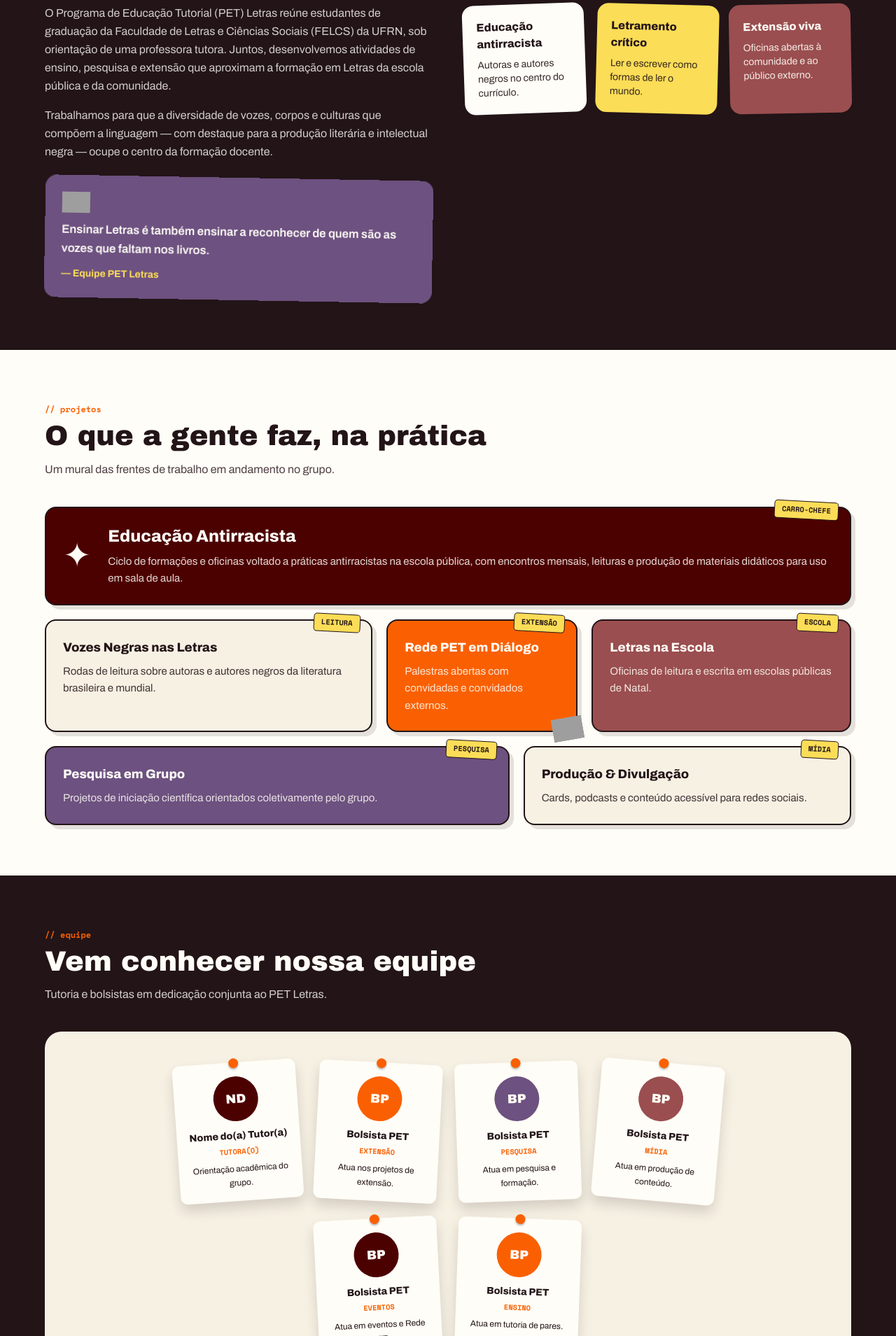
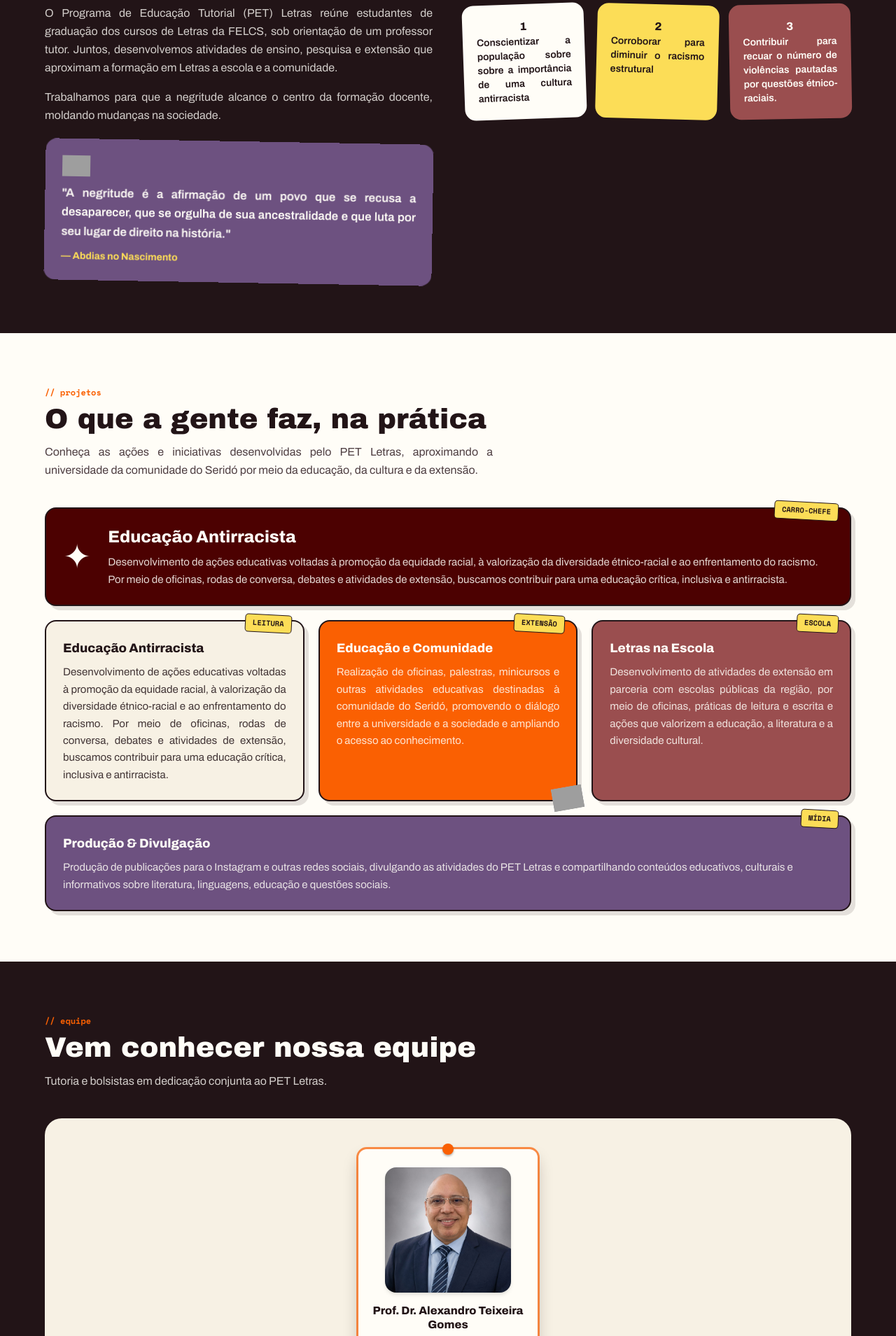
Before and after one commit to rterminus/pet-letras-website, an Astro site: page / in a window 1280 px wide. Shown: the part 891-2800 px from the top of the page at 70% size. Built offline with nearby package versions, Linux system fonts and the light colour scheme; Astro itself is replaced by a stand-in of ours; grey boxes are pictures that could not be loaded.

Commit message:
Alterações quase prontas

```diff
--- a/src/components/Equipe.astro
+++ b/src/components/Equipe.astro
@@ -2,67 +2,105 @@
 import { Image } from "astro:assets";
 import type { ImageMetadata } from "astro";
 
+import alexandroFoto from "../assets/alexandro.jpeg";
+import beatrizFoto from "../assets/beatriz.jpeg";
+import eduardoFoto from "../assets/eduardo.jpeg";
+import estefanyFoto from "../assets/estefany.jpeg";
+import felipeFoto from "../assets/felipe.jpg";
+import isisFoto from "../assets/isis.jpeg";
+import matheusFoto from "../assets/matheus.jpg";
+import patriciaFoto from "../assets/patricia.jpg";
+import rayaneFoto from "../assets/rayane.jpg";
+
 interface Membro {
   nome: string;
   papel: string;
-  desc: string;
   cor: string;
   rot: string;
   foto?: ImageMetadata;
+  objectPosition?: string;
+  destaque?: boolean;
 }
 
 const equipe: Membro[] = [
   {
-    nome: "Nome do(a) Tutor(a)",
-    papel: "TUTORA(O)",
-    desc: "Orientação acadêmica do grupo.",
+    nome: "Prof. Dr. Alexandro Teixeira Gomes",
+    papel: "Tutor do PET Letras da FELCS",
     cor: "bg-maroon",
     rot: "-rotate-[4deg]",
-    // foto: placeholder
+    foto: alexandroFoto,
+    objectPosition: "object-center",
+    destaque: true,
   },
   {
-    nome: "Bolsista PET",
-    papel: "EXTENSÃO",
-    desc: "Atua nos projetos de extensão.",
+    nome: "Beatriz Medeiros",
+    papel: "Bolsista PET",
     cor: "bg-orange",
     rot: "rotate-[3deg]",
-    // foto: placeholder
+    foto: beatrizFoto,
+    objectPosition: "object-top",
   },
   {
-    nome: "Bolsista PET",
-    papel: "PESQUISA",
-    desc: "Atua em pesquisa e formação.",
+    nome: "Eduardo N.",
+    papel: "Bolsista PET",
     cor: "bg-purple",
     rot: "-rotate-[2deg]",
-    // foto: placeholder
+    foto: eduardoFoto,
+    objectPosition: "object-top",
   },
   {
-    nome: "Bolsista PET",
-    papel: "MÍDIA",
-    desc: "Atua em produção de conteúdo.",
+    nome: "Estefany M.",
+    papel: "Bolsista PET",
     cor: "bg-terracotta",
     rot: "rotate-[5deg]",
-    // foto: placeholder
+    foto: estefanyFoto,
+    objectPosition: "object-bottom",
   },
   {
-    nome: "Bolsista PET",
-    papel: "EVENTOS",
-    desc: "Atua em eventos e Rede PET.",
+    nome: "L. Felipe",
+    papel: "Bolsista PET",
     cor: "bg-maroon",
     rot: "-rotate-[3deg]",
-    // foto: placeholder
+    foto: felipeFoto,
+    objectPosition: "object-[center_30%]",
   },
   {
-    nome: "Bolsista PET",
-    papel: "ENSINO",
-    desc: "Atua em tutoria de pares.",
+    nome: "Ísis Maria",
+    papel: "Bolsista PET",
     cor: "bg-orange",
     rot: "rotate-[2deg]",
-    // foto: placeholder
+    foto: isisFoto,
+    objectPosition: "object-center",
+  },
+  {
+    nome: "Matheus Felipe",
+    papel: "Bolsista PET",
+    cor: "bg-purple",
+    rot: "-rotate-[4deg]",
+    foto: matheusFoto,
+    objectPosition: "object-center",
+  },
+  {
+    nome: "Patrícia Gonçalves",
+    papel: "Bolsista PET",
+    cor: "bg-terracotta",
+    rot: "rotate-[3deg]",
+    foto: patriciaFoto,
+    objectPosition: "object-top",
+  },
+  {
+    nome: "Rayane Munise",
+    papel: "Bolsista PET",
+    cor: "bg-maroon",
+    rot: "-rotate-[2deg]",
+    foto: rayaneFoto,
+    objectPosition: "object-bottom",
   },
 ];
 
-// "Maria Souza" -> "MS"
+const tutor = equipe.find((m) => m.destaque);
+const bolsistas = equipe.filter((m) => !m.destaque);
+
 const iniciais = (nome: string) =>
   nome
     .split(" ")
@@ -92,10 +130,55 @@ const iniciais = (nome: string) =>
 
     <!-- Mural -->
     <div class="overflow-hidden rounded-3xl bg-paper-2 px-4 py-10 sm:px-8 sm:py-11">
-        <!-- setei o limite pra 4 por linha pois acredito que fica melhor assim -->
-      <ul class="mx-auto flex max-w-[48.5rem] flex flex-wrap justify-center gap-4 sm:gap-6">
+      <!-- Tutor em destaque -->
+      {
+        tutor && (
+          <div class="mb-12 flex justify-center">
+            <div
+              class:list={[
+                "relative w-[14.4rem] rounded-xl bg-paper px-5 pt-[1.6rem] pb-5 text-center shadow-[0_13px_22px_rgba(34,20,23,.22)] ring-[3px] ring-orange/70 sm:w-[16rem]",
+                "before:absolute before:-top-2 before:left-1/2 before:size-4 before:-translate-x-1/2 before:rounded-full before:bg-orange before:shadow-[0_2px_3px_rgba(0,0,0,.3)]",
+                "motion-safe:transition-transform hover:z-10 hover:scale-105",
+              ]}
+            >
+              {tutor.foto ? (
+                <Image
+                  src={tutor.foto}
+                  alt={`Foto de ${tutor.nome}`}
+                  width={448}
+                  height={448}
+                  class:list={[
+                    "mx-auto mb-4 size-[9.6rem] rounded-2xl object-cover shadow-md sm:size-[11.2rem]",
+                    tutor.objectPosition || "object-center",
+                  ]}
+                />
+              ) : (
+                <div
+                  aria-hidden="true"
+                  class:list={[
+                    "mx-auto mb-4 grid size-[9.6rem] place-items-center rounded-2xl font-display text-3xl text-paper sm:size-[11.2rem]",
+                    tutor.cor,
+                  ]}
+                >
+                  {iniciais(tutor.nome)}
+                </div>
+              )}
+
+              <h3 class="text-[0.95rem] font-extrabold leading-tight sm:text-base">
+                {tutor.nome}
+              </h3>
+              <p class="mt-2.5 inline-block rounded-full bg-maroon px-2.5 py-1 font-mono text-[0.65rem] font-bold text-paper sm:text-[0.7rem]">
+                {tutor.papel}
+              </p>
+            </div>
+          </div>
+        )
+      }
+
+      <!-- Bolsistas -->
+      <ul class="mx-auto flex max-w-[48.5rem] flex-wrap justify-center gap-4 sm:gap-6">
         {
-          equipe.map((m) => (
+          bolsistas.map((m) => (
             <li
               class:list={[
                 "relative w-[calc(50%-0.5rem)] rounded-[0.625rem] bg-paper px-3 pt-5 pb-4 text-center shadow-[0_10px_18px_rgba(34,20,23,.16)] sm:w-44",
@@ -108,15 +191,18 @@ const iniciais = (nome: string) =>
                 <Image
                   src={m.foto}
                   alt={`Foto de ${m.nome}`}
-                  width={128}
-                  height={128}
-                  class="mx-auto mb-3 size-16 rounded-full object-cover"
+                  width={224}
+                  height={300}
+                  class:list={[
+                    "mx-auto mb-3 size-28 rounded-xl object-cover shadow-sm",
+                    m.objectPosition || "object-center",
+                  ]}
                 />
               ) : (
                 <div
                   aria-hidden="true"
                   class:list={[
-                    "mx-auto mb-3 grid size-16 place-items-center rounded-full font-display text-lg text-paper",
+                    "mx-auto mb-3 grid size-28 place-items-center rounded-xl font-display text-xl text-paper",
                     m.cor,
                   ]}
                 >
@@ -128,7 +214,6 @@ const iniciais = (nome: string) =>
               <p class="mt-1.5 mb-2 font-mono text-[0.65rem] font-bold text-orange">
                 {m.papel}
               </p>
-              <p class="text-xs leading-relaxed">{m.desc}</p>
             </li>
           ))
         }
--- a/src/components/Footer.astro
+++ b/src/components/Footer.astro
@@ -15,7 +15,7 @@ const links = [
         <h2 class="flex items-center justify-center text-ink bg-orange p-1 w-9 h-9 -rotate-6 text-[13px] rounded-[10px]">
           PET
         </h2>
-        <h2 class="text-white">Letras</h2>
+        <h2 class="text-white">Letras - FELCS</h2>
       </a>
       <div class="flex gap-4 justify-between items-center">
         {links.map((link) => (
--- a/src/components/Navbar.astro
+++ b/src/components/Navbar.astro
@@ -9,7 +9,7 @@ const links = [
   { href: "#quem-somos", label: "Quem Somos" },
   { href: "#projetos", label: "Projetos" },
   { href: "#equipe", label: "Equipe" },
-  { href: "#contato", label: "Contato" },
+  { href: "#", label: "Denúncias" },
 ];
 ---
 
@@ -19,7 +19,7 @@ const links = [
       <h2 class="flex items-center justify-center text-ink bg-orange p-1 w-9 h-9 -rotate-6 text-[13px] rounded-[10px]">
         PET
       </h2>
-      <h2>Letras</h2>
+      <h2>Letras - FELCS</h2>
     </a>
     <div
       id="navLinks"
--- a/src/components/Projetos.astro
+++ b/src/components/Projetos.astro
@@ -12,40 +12,34 @@ const projetos: Projeto[] = [
   {
     titulo: "Educação Antirracista",
     tag: "CARRO-CHEFE",
-    desc: "Ciclo de formações e oficinas voltado a práticas antirracistas na escola pública, com encontros mensais, leituras e produção de materiais didáticos para uso em sala de aula.",
+    desc: "Desenvolvimento de ações educativas voltadas à promoção da equidade racial, à valorização da diversidade étnico-racial e ao enfrentamento do racismo. Por meio de oficinas, rodas de conversa, debates e atividades de extensão, buscamos contribuir para uma educação crítica, inclusiva e antirracista.",
     estilo: "bg-maroon text-paper sm:col-span-2 lg:col-span-12",
     destaque: true,
   },
   {
-    titulo: "Vozes Negras nas Letras",
+    titulo: "Educação Antirracista",
     tag: "LEITURA",
-    desc: "Rodas de leitura sobre autoras e autores negros da literatura brasileira e mundial.",
-    estilo: "bg-paper-2 text-ink lg:col-span-5",
+    desc: "Desenvolvimento de ações educativas voltadas à promoção da equidade racial, à valorização da diversidade étnico-racial e ao enfrentamento do racismo. Por meio de oficinas, rodas de conversa, debates e atividades de extensão, buscamos contribuir para uma educação crítica, inclusiva e antirracista.",
+    estilo: "bg-paper-2 text-ink text-justify lg:col-span-4",
   },
   {
-    titulo: "Rede PET em Diálogo",
+    titulo: "Educação e Comunidade ",
     tag: "EXTENSÃO",
-    desc: "Palestras abertas com convidadas e convidados externos.",
-    estilo: "bg-orange text-paper lg:col-span-3",
+    desc: "Realização de oficinas, palestras, minicursos e outras atividades educativas destinadas à comunidade do Seridó, promovendo o diálogo entre a universidade e a sociedade e ampliando o acesso ao conhecimento.",
+    estilo: "bg-orange text-paper text-justify lg:col-span-4",
     sticker: true,
   },
   {
     titulo: "Letras na Escola",
     tag: "ESCOLA",
-    desc: "Oficinas de leitura e escrita em escolas públicas de Natal.",
-    estilo: "bg-terracotta text-paper lg:col-span-4",
-  },
-  {
-    titulo: "Pesquisa em Grupo",
-    tag: "PESQUISA",
-    desc: "Projetos de iniciação científica orientados coletivamente pelo grupo.",
-    estilo: "bg-purple text-paper lg:col-span-7",
+    desc: "Desenvolvimento de atividades de extensão em parceria com escolas públicas da região, por meio de oficinas, práticas de leitura e escrita e ações que valorizem a educação, a literatura e a diversidade cultural.",
+    estilo: "bg-terracotta text-paper text-justify lg:col-span-4",
   },
   {
     titulo: "Produção & Divulgação",
     tag: "MÍDIA",
-    desc: "Cards, podcasts e conteúdo acessível para redes sociais.",
-    estilo: "bg-paper-2 text-ink sm:col-span-2 lg:col-span-5",
+    desc: "Produção de publicações para o Instagram e outras redes sociais, divulgando as atividades do PET Letras e compartilhando conteúdos educativos, culturais e informativos sobre literatura, linguagens, educação e questões sociais.",
+    estilo: "bg-purple text-paper lg:col-span-12",
   },
 ];
 ---
@@ -62,8 +56,9 @@ const projetos: Projeto[] = [
       >
         O que a gente faz, na prática
       </h2>
-      <p class="mt-3.5 text-base leading-relaxed text-ink-soft">
-        Um mural das frentes de trabalho em andamento no grupo.
+      <p class="mt-3.5 text-base leading-relaxed text-ink-soft text-justify">
+        Conheça as ações e iniciativas desenvolvidas pelo PET Letras, aproximando a
+        universidade da comunidade do Seridó por meio da educação, da cultura e da extensão.
       </p>
     </div>
 
--- a/src/components/QuemSomos.astro
+++ b/src/components/QuemSomos.astro
@@ -3,19 +3,19 @@
 // porque o Tailwind só gera classes que aparecem inteiras no código.
 const valores = [
   {
-    titulo: "Educação antirracista",
-    texto: "Autoras e autores negros no centro do currículo.",
-    estilo: "bg-paper text-ink -rotate-2",
+    titulo: "1",
+    texto: "Conscientizar a população sobre sobre a importância de uma cultura antirracista ",
+    estilo: "bg-paper text-ink text-justify -rotate-2",
   },
   {
-    titulo: "Letramento crítico",
-    texto: "Ler e escrever como formas de ler o mundo.",
-    estilo: "bg-yellow text-ink rotate-[1.5deg]",
+    titulo: "2",
+    texto: "Corroborar para diminuir o racismo estrutural",
+    estilo: "bg-yellow text-ink text-justify rotate-[1.5deg]",
   },
   {
-    titulo: "Extensão viva",
-    texto: "Oficinas abertas à comunidade e ao público externo.",
-    estilo: "bg-terracotta text-paper -rotate-1",
+    titulo: "3",
+    texto: "Contribuir para recuar o número de violências pautadas por questões étnico-raciais. ",
+    estilo: "bg-terracotta text-paper text-justify -rotate-1",
   },
 ];
 ---
@@ -38,27 +38,27 @@ const valores = [
     <div class="flex flex-col gap-10 lg:flex-row lg:items-start lg:gap-11">
       <!-- Texto + citação -->
       <div class="min-w-0 lg:flex-1">
-        <p class="mb-4 text-base leading-relaxed text-paper/80">
-          O Programa de Educação Tutorial (PET) Letras reúne estudantes de graduação
-          da Faculdade de Letras e Ciências Sociais (FELCS) da UFRN, sob orientação de
-          uma professora tutora. Juntos, desenvolvemos atividades de ensino, pesquisa
-          e extensão que aproximam a formação em Letras da escola pública e da
+        <p class="mb-4 text-base leading-relaxed text-paper/80 text-justify">
+          O Programa de Educação Tutorial (PET) Letras reúne estudantes de
+          graduação dos cursos de Letras da FELCS, sob orientação de um
+          professor tutor. Juntos, desenvolvemos atividades de ensino, pesquisa
+          e extensão que aproximam a formação em Letras a escola e a
           comunidade.
         </p>
-        <p class="mb-4 text-base leading-relaxed text-paper/80">
-          Trabalhamos para que a diversidade de vozes, corpos e culturas que compõem a
-          linguagem — com destaque para a produção literária e intelectual negra —
-          ocupe o centro da formação docente.
+        <p class="mb-4 text-base leading-relaxed text-paper/80 text-justify">
+          Trabalhamos para que a negritude alcance o centro da formação
+          docente, moldando mudanças na sociedade.
         </p>
 
         <figure class="mt-6 rotate-1 rounded-2xl bg-purple p-6">
           <img src="/assets/figura-aspas.png" alt="" class="mb-2.5 w-10" />
-          <blockquote class="text-[1.05rem] font-semibold leading-relaxed text-paper">
-            Ensinar Letras é também ensinar a reconhecer de quem são as vozes que
-            faltam nos livros.
+          <blockquote class="text-[1.05rem] font-semibold leading-relaxed text-paper text-justify">
+            "A negritude é a afirmação de um povo que se recusa a desaparecer,
+            que se orgulha de sua ancestralidade e que luta por seu lugar de direito
+            na história."
           </blockquote>
           <figcaption class="mt-3 text-sm font-bold text-yellow">
-            — Equipe PET Letras
+            — Abdias no Nascimento
           </figcaption>
         </figure>
       </div>
@@ -68,8 +68,8 @@ const valores = [
         {
           valores.map((v) => (
             <div class:list={["rounded-2xl p-5", v.estilo]}>
-              <h3 class="mb-2 text-base font-extrabold">{v.titulo}</h3>
-              <p class="text-sm opacity-90">{v.texto}</p>
+              <h3 class="mb-0 text-base font-extrabold text-center">{v.titulo}</h3>
+              <p class="text-sm font-semibold">{v.texto}</p>
             </div>
           ))
         }
```
Also changed, not shown: src/components/Hero.astro (+6 -6 lines), src/assets/alexandro.jpeg (added), src/assets/beatriz.jpeg (added), src/assets/eduardo.jpeg (added), src/assets/estefany.jpeg (added), src/assets/felipe.jpg (added), src/assets/isis.jpeg (added), src/assets/matheus.jpg (added), src/assets/patricia.jpg (added), src/assets/rayane.jpg (added).
